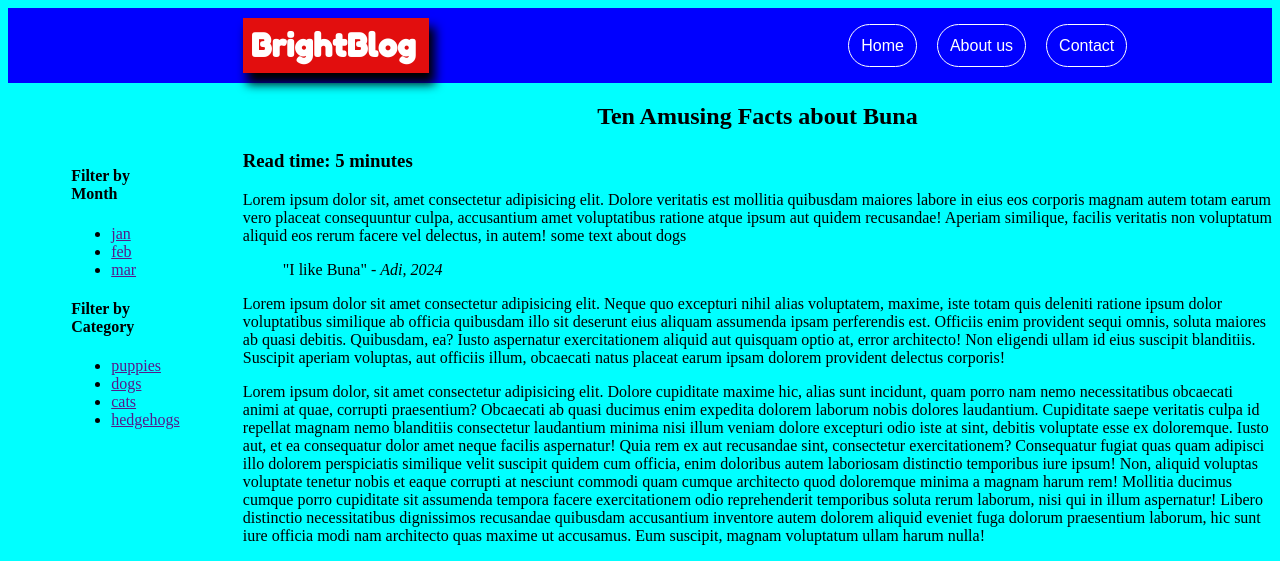
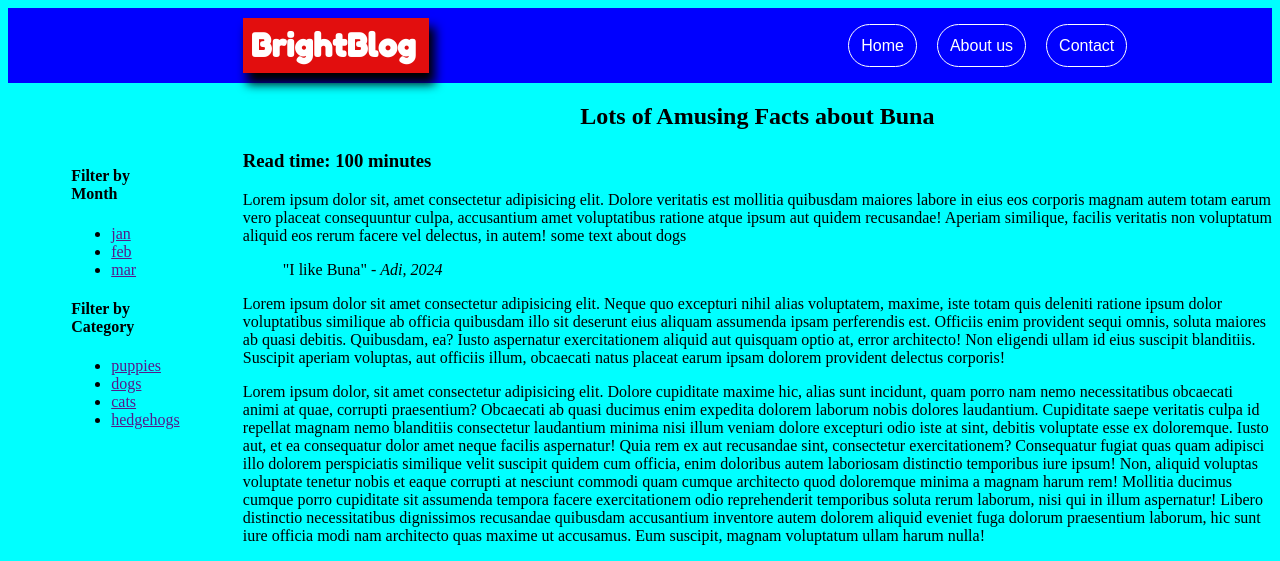
Before and after one commit to arkalel/arkalel.github.io, a plain HTML site: page index.html in a window 1280 px wide. Shown: the top 561 px of the page. Drawn offline with Linux system fonts and the light colour scheme; no server answers.

Commit message:
commit 2

```diff
--- a/index.html
+++ b/index.html
@@ -67,8 +67,8 @@
                 <header>
 
                   <!-- Article's header goes here -->
-                   <h2>Ten Amusing Facts about Buna</h2>
-                   <h3>Read time: 5 minutes</h3>
+                   <h2>Lots of Amusing Facts about Buna</h2>
+                   <h3>Read time: 100 minutes</h3>
                 </header>
                 <main>
                     <p>Lorem ipsum dolor sit, amet consectetur adipisicing elit. Dolore veritatis est mollitia quibusdam maiores labore in eius eos corporis magnam autem totam earum vero placeat consequuntur culpa, accusantium amet voluptatibus ratione atque ipsum aut quidem recusandae! Aperiam similique, facilis veritatis non voluptatum aliquid eos rerum facere vel delectus, in autem!
```
